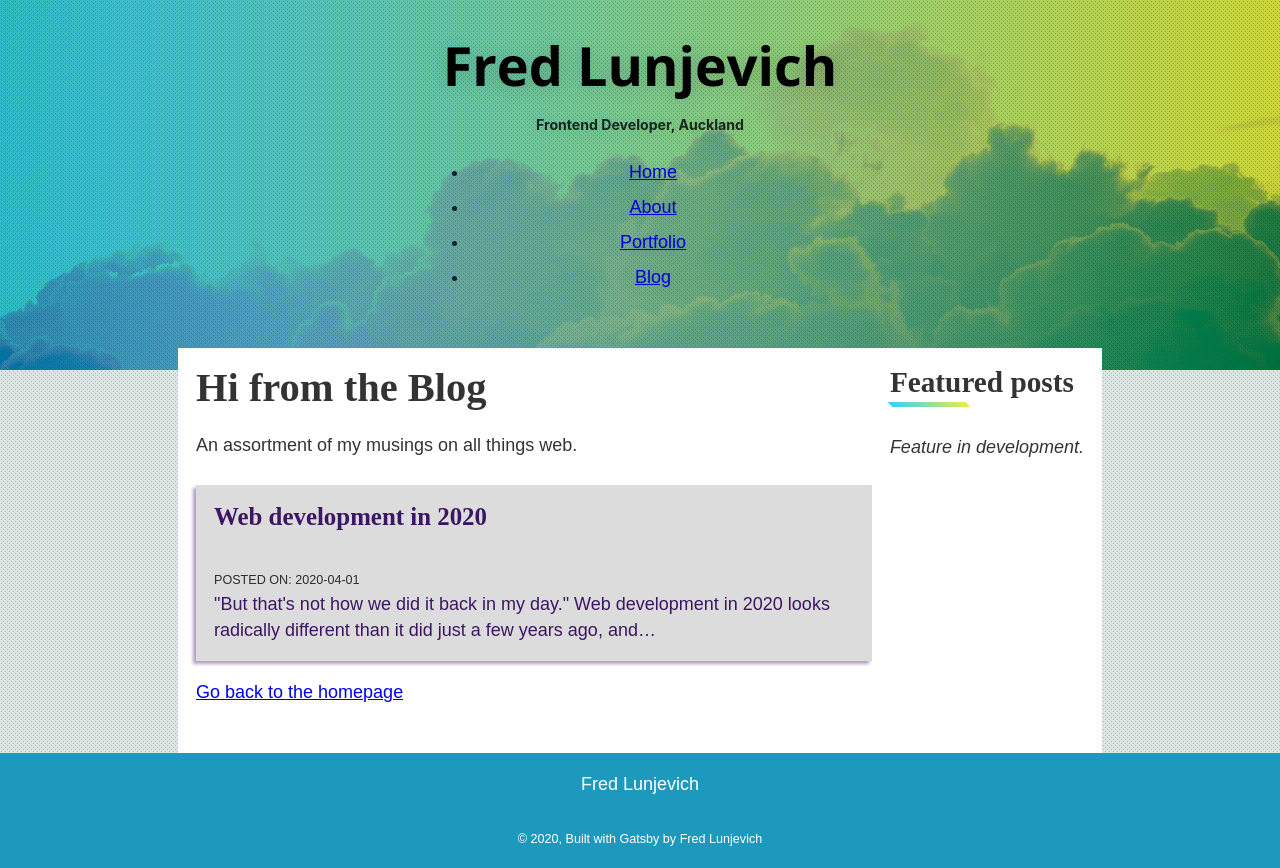
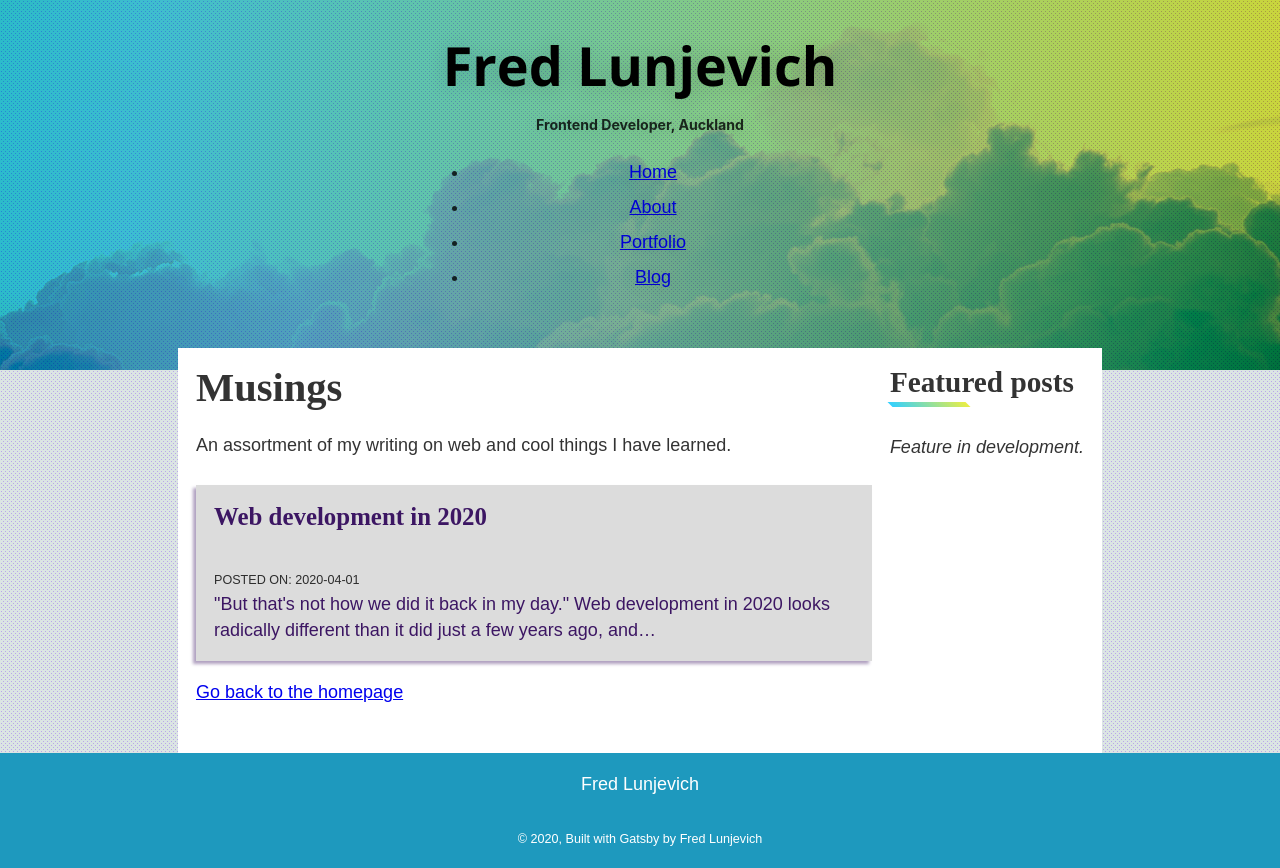
Before and after one commit to Floony7/fredweb-gatsby-site, a Gatsby site: page /blog in a window 1280 px wide. Built offline with nearby package versions, Linux system fonts and the light colour scheme; Gatsby itself is replaced by a stand-in of ours.

Commit message:
Blog touch ups

```diff
--- a/src/pages/blog.js
+++ b/src/pages/blog.js
@@ -32,8 +32,10 @@ const BlogPage = () => {
       <section className="outer outer--hero mb-2">
         <div className="container container--grid-2">
           <div className="content">
-            <h1>Hi from the Blog</h1>
-            <p>An assortment of my musings on all things web.</p>
+            <h1>Musings</h1>
+            <p>
+              An assortment of my writing on web and cool things I have learned.
+            </p>
             <ol className={BlogStyles.posts}>
               {data.allMarkdownRemark.edges.map(edge => {
                 return (
```
